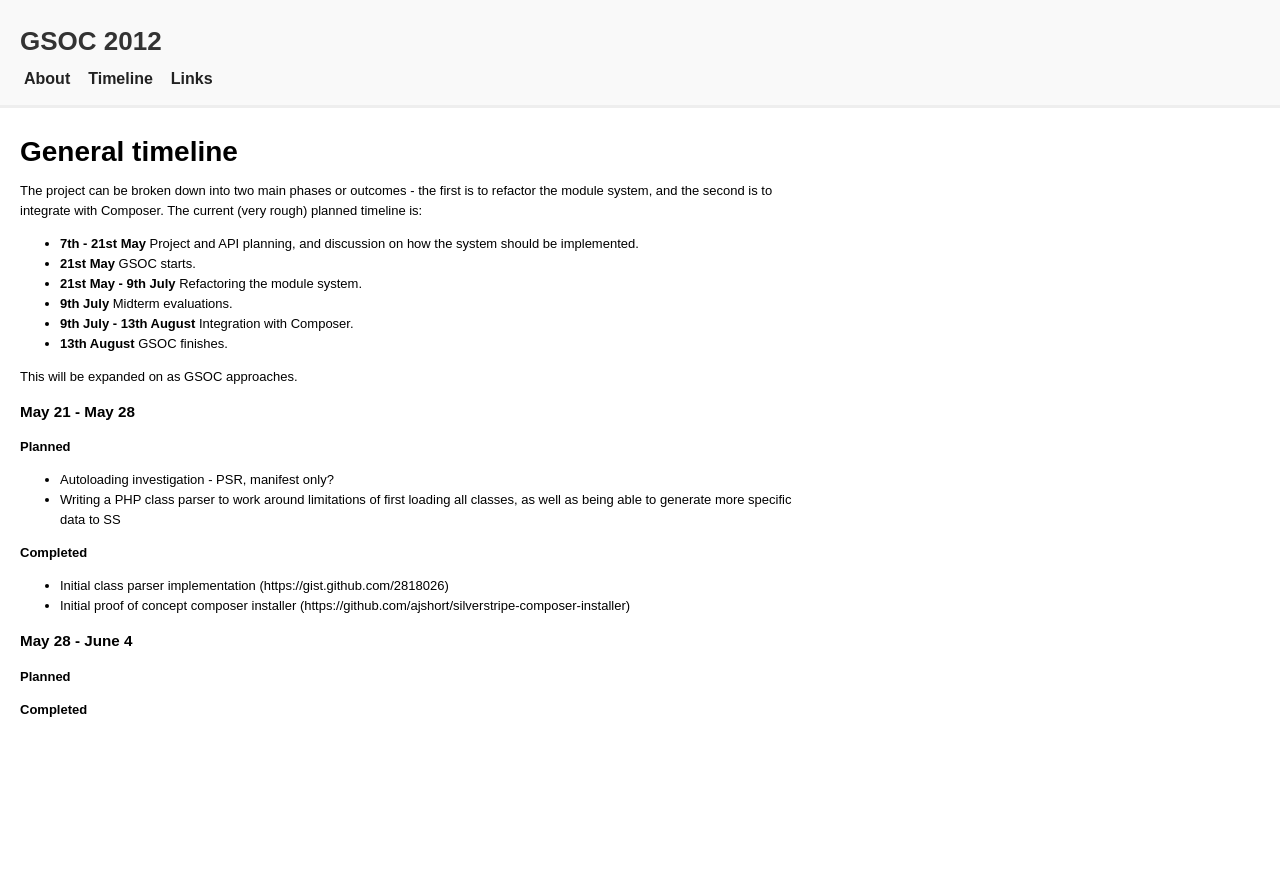
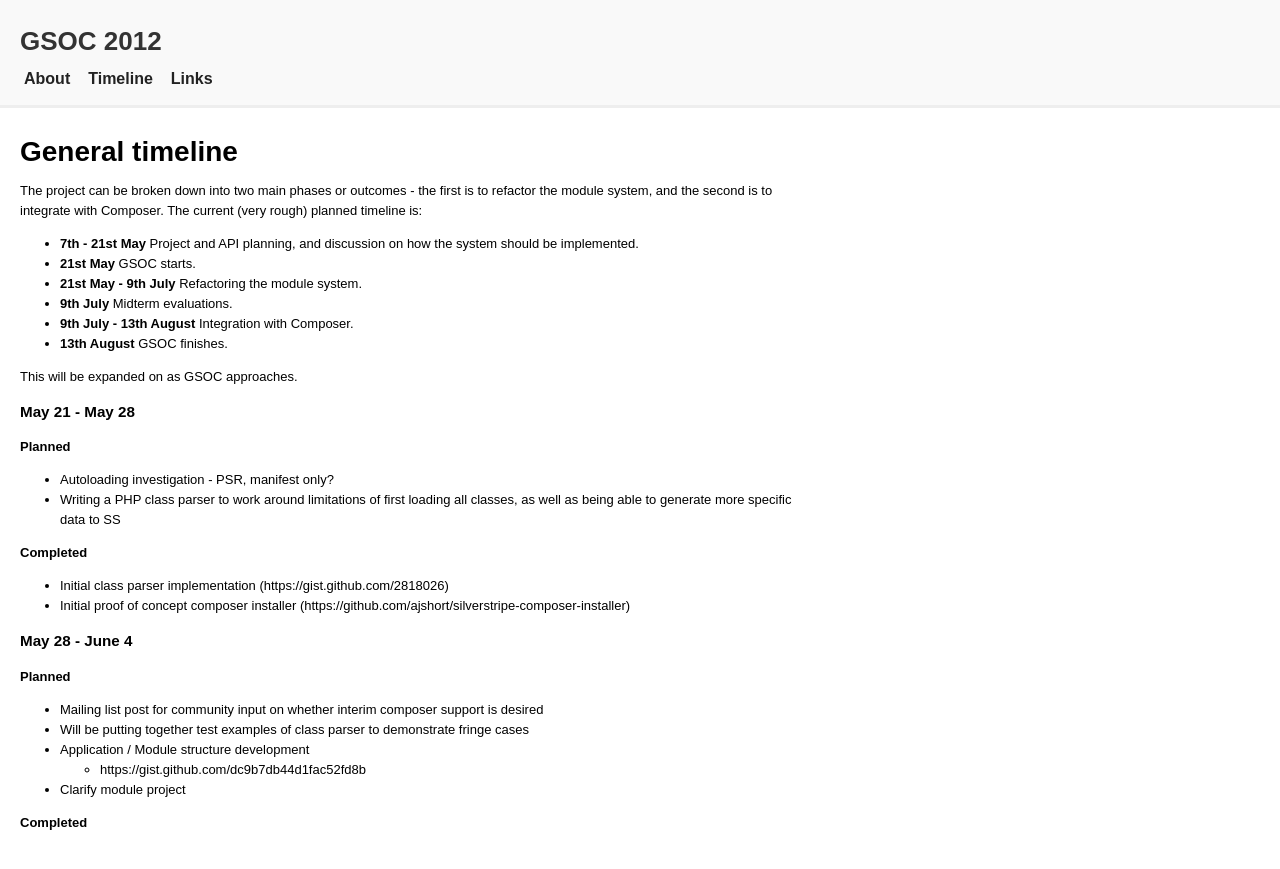
Before and after one commit to ajshort/gsoc, a Jekyll site: the page built from timeline.md, in a window 1280 px wide. Shown: the top 869 px of the page. Built offline with Jekyll 4.4.1, drawn with Linux system fonts in a browser that asks for light colours.

Commit message:
Added notes for this week's planned accomplishments

```diff
--- a/timeline.md
+++ b/timeline.md
@@ -36,4 +36,10 @@ This will be expanded on as GSOC approaches.
 
 **Planned**
 
+* Mailing list post for community input on whether interim composer support is desired
+* Will be putting together test examples of class parser to demonstrate fringe cases
+* Application / Module structure development
+  * https://gist.github.com/dc9b7db44d1fac52fd8b
+* Clarify module project
+
 **Completed**
```
